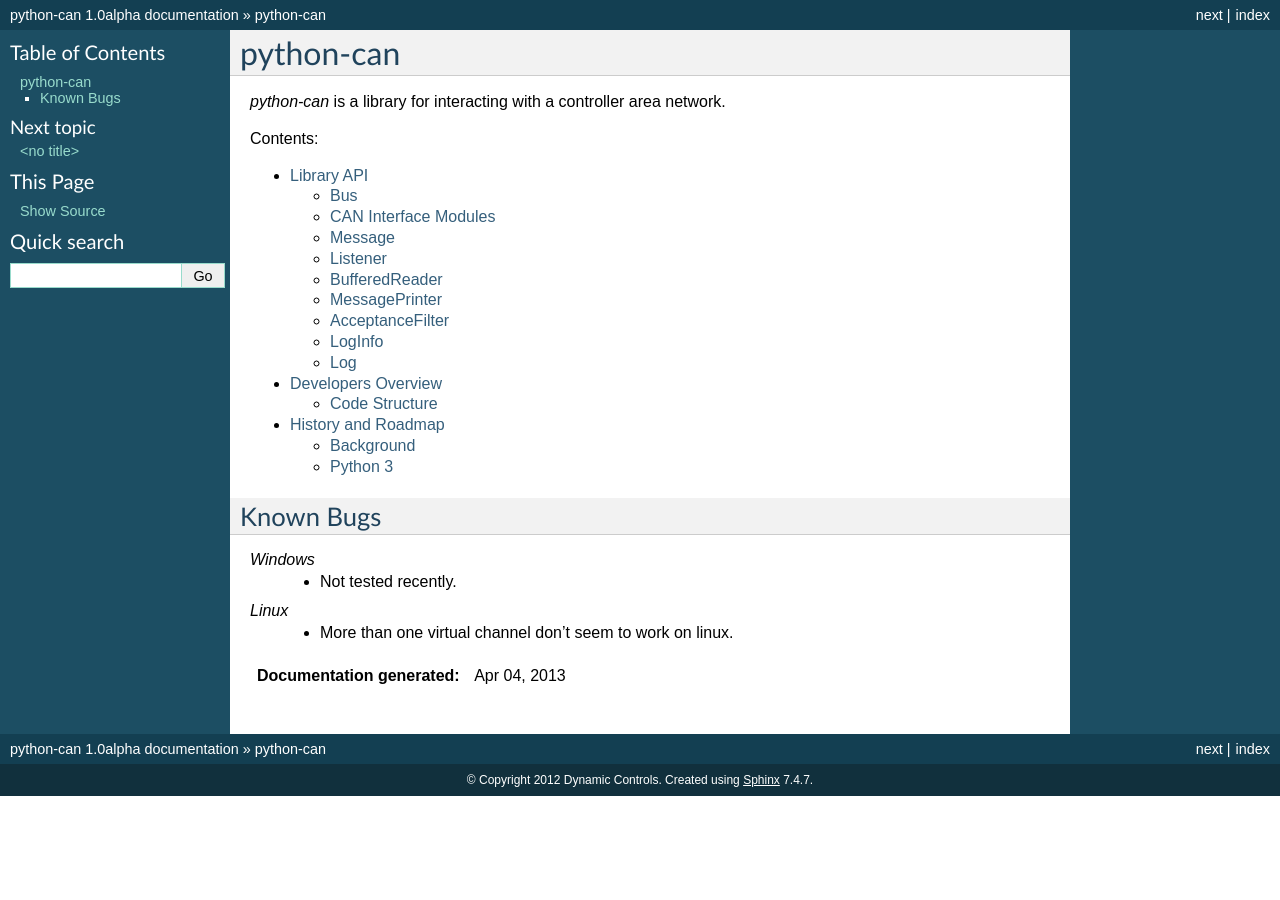
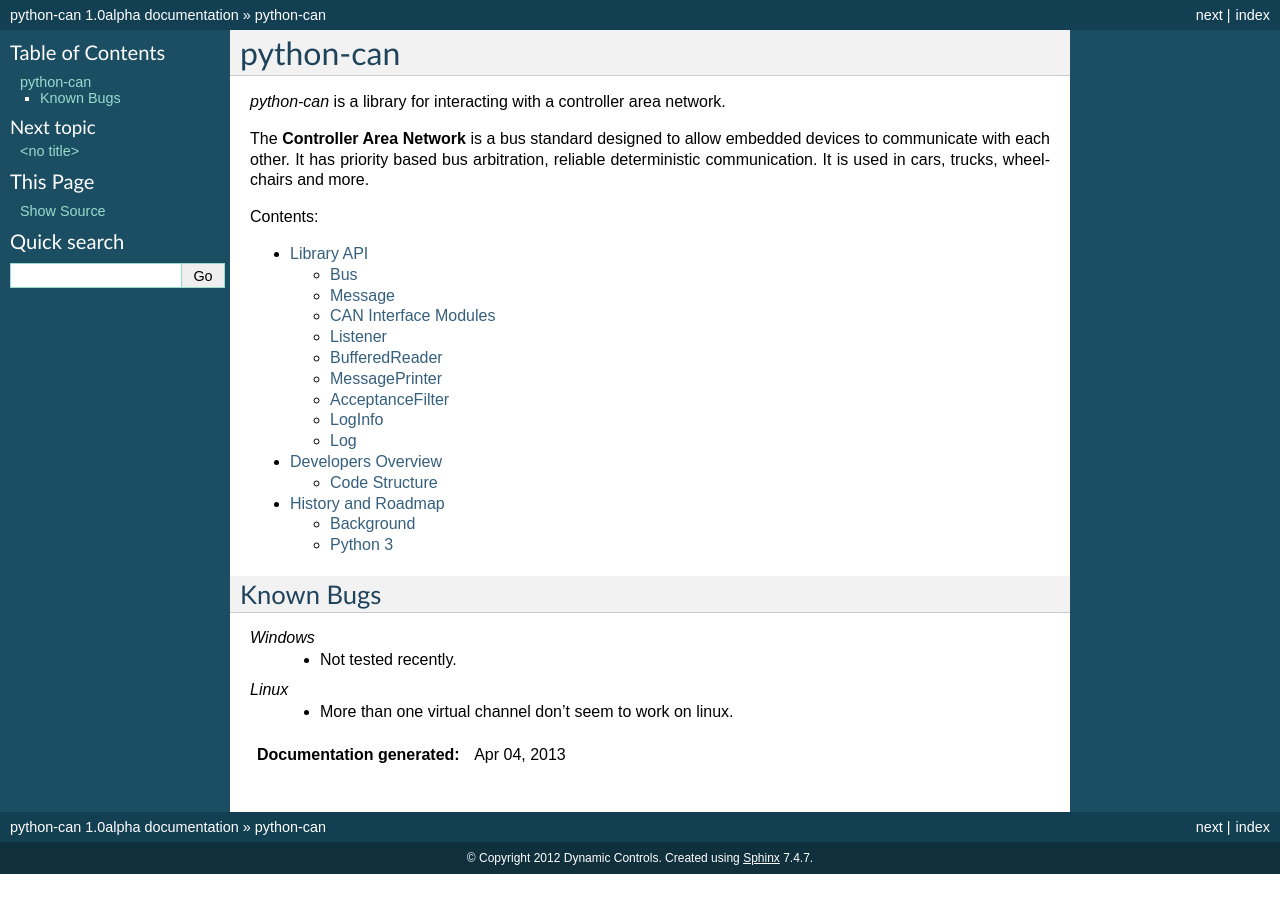
Before and after one commit to hardbyte/python-can, a Sphinx documentation site: the page built from doc/index.rst, in a window 1280 px wide. Built offline with Sphinx 7.4.7, drawn with Linux system fonts in a browser that asks for light colours.

```diff
--- a/doc/api.rst
+++ b/doc/api.rst
@@ -1,13 +1,16 @@
 Library API
 ===========
 
-The main two objects are the :class:`~can.Bus` and the :class:`~can.Message`.
+The main objects are the :class:`~can.Bus` and the :class:`~can.Message`.
+The concept of a CAN interface is also required.
+
 
 .. toctree::
    :maxdepth: 1
 
    bus
    message
+   interfaces
 
 
 Listener
--- a/doc/index.rst
+++ b/doc/index.rst
@@ -2,6 +2,12 @@ python-can
 ==========
 
 `python-can` is a library for interacting with a controller area network.
+
+The **Controller Area Network** is a bus standard designed to
+allow embedded devices to communicate with each other. It
+has priority based bus arbitration, reliable deterministic
+communication. It is used in cars, trucks, wheelchairs and more.
+
 
 
 Contents:
--- a/doc/install.rst
+++ b/doc/install.rst
@@ -1 +1,3 @@
-.. include:: ../README.md
+See the readme included with the source code.
+
+https://bitbucket.org/hardbyte/python-can
--- a/doc/overview.rst
+++ b/doc/overview.rst
@@ -1,5 +1,9 @@
 Developers Overview
 ===================
+
+Explore the code on bitbucket:
+https://bitbucket.org/hardbyte/python-can
+
 
 Code Structure
 --------------
```
Also changed, not shown: README.md (+11 -5 lines), doc/bus.rst (+0 -14 lines), doc/interfaces.rst (added, +12 -0 lines).
